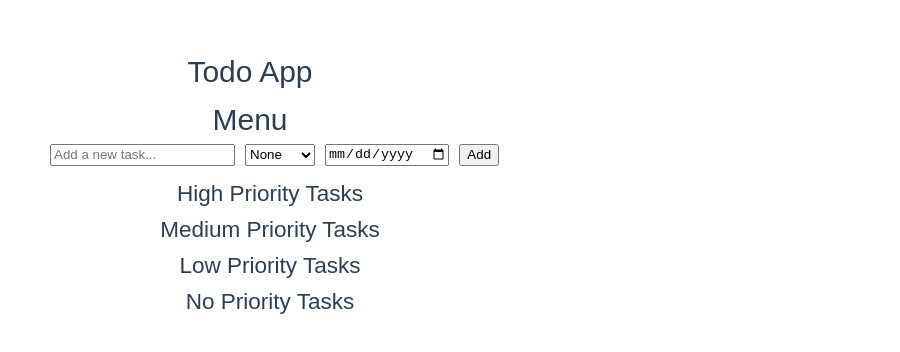
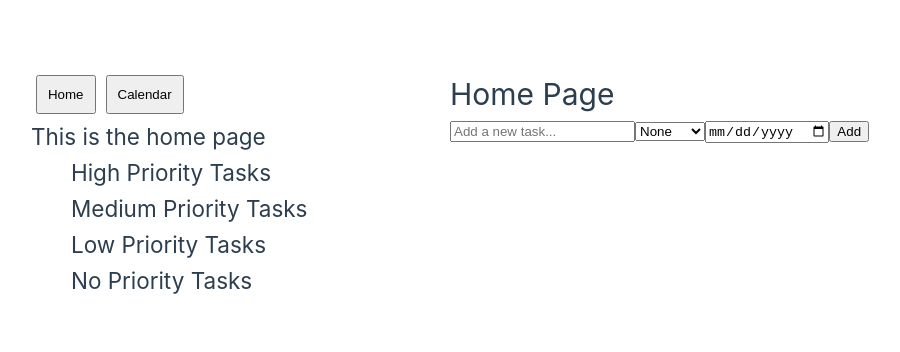
Before and after one commit to dariusbarbus/todoapp, a Vue app in the folder frontend/: page / in a window 1280 px wide. Shown: the part 216-568 px from the top of the page, without its empty margins (190-1090 px from the left). Built offline with nearby package versions, Linux system fonts and the light colour scheme.

Commit message:
added routes and menu to project, tasks are working, UI is awful, need to implement calendar view

```diff
--- a/frontend/package.json
+++ b/frontend/package.json
@@ -9,7 +9,8 @@
     "preview": "vite preview"
   },
   "dependencies": {
-    "vue": "^3.5.13"
+    "vue": "^3.5.13",
+    "vue-router": "^4.5.0"
   },
   "devDependencies": {
     "@vitejs/plugin-vue": "^5.2.1",
--- a/frontend/src/App.vue
+++ b/frontend/src/App.vue
@@ -1,132 +1,8 @@
 <template>
-  <div class="app">
-    <h1>Todo App</h1>
-
-    <div>
-      <Menu />
-    </div>
-
-    <div class="input-container">
-      <input v-model="newTask" @keyup.enter="addTask" placeholder="Add a new task..." />
-      <select v-model="priority">
-        <option value="none">None</option>
-        <option value="low">Low</option>
-        <option value="medium">Medium</option>
-        <option value="high">High</option>
-      </select>
-      <input type="date" v-model="dueDate" />
-      <button @click="addTask">Add</button>
-    </div>
-    <ul>
-
-      <h2>High Priority Tasks</h2>
-      <li v-for="(task, index) in highPriorityTasks" :key="index" :class="{ completed: task.completed }">
-        <input type="checkbox" v-model="task.completed" @click="removeTask(index)" />
-        <span @click="toggleTask(index)">{{ task.text }} - {{ task.priority }} - Due: {{ task.dueDate }}</span>
-      </li>
-
-      <h2>Medium Priority Tasks</h2>
-      <li v-for="(task, index) in mediumPriorityTasks" :key="index" :class="{ completed: task.completed }">
-        <input type="checkbox" v-model="task.completed" @click="removeTask(index)" />
-        <span @click="toggleTask(index)">{{ task.text }} - {{ task.priority }} - Due: {{ task.dueDate }}</span>
-      </li>
-
-      <h2>Low Priority Tasks</h2>
-      <li v-for="(task, index) in lowPriorityTasks" :key="index" :class="{ completed: task.completed }">
-        <input type="checkbox" v-model="task.completed" @click="removeTask(index)" />
-        <span @click="toggleTask(index)">{{ task.text }} - {{ task.priority }}- Due: {{ task.dueDate }}</span>
-      </li>
-
-      <h2>No Priority Tasks</h2>
-      <li v-for="(task, index) in nonePriorityTasks" :key="index" :class="{ completed: task.completed }">
-        <input type="checkbox" v-model="task.completed" @click="removeTask(index)" />
-        <span @click="toggleTask(index)">{{ task.text }} - {{ task.priority }} - Due: {{ task.dueDate }}</span>
-      </li>
-    </ul>
-
-
-  </div>
+  <Menu />
+  <RouterView />
 </template>
 
-<script>
-import { ref, computed } from 'vue';
+<script setup>
 import Menu from './components/Menu.vue';
-
-export default {
-  components: { Menu },
-
-  setup() {
-    const newTask = ref('');
-    const priority = ref('none');
-    const dueDate = ref('');
-    const tasks = ref([]);
-
-    const priorityOrder = { high: 3, medium: 2, low: 1 , none: 0 };
-
-    // sorts all tasks by priority
-    const sortedTasks = computed(() => {
-      return [...tasks.value].sort((a, b) => priorityOrder[b.priority] - priorityOrder[a.priority]);
-    });
-
-    // shows only none priority tasks
-    const nonePriorityTasks = computed(() => {
-      return sortedTasks.value.filter((task) => task.priority === 'none');
-    });
-
-    // shows only the low priority tasks
-    const lowPriorityTasks = computed(() => {
-      return sortedTasks.value.filter((task) => task.priority === 'low');
-    });
-
-    // shows only the medium priority tasks
-    const mediumPriorityTasks = computed(() => {
-      return sortedTasks.value.filter((task) => task.priority === 'medium');
-    });
-
-    // shows only the high priority tasks
-    const highPriorityTasks = computed(() => {
-      return sortedTasks.value.filter((task) => task.priority === 'high');
-    });
-
-    const addTask = () => {
-      if (newTask.value.trim() !== '') {
-        tasks.value.push({ text: newTask.value, priority: priority.value, dueDate: dueDate.value, completed: false });
-        newTask.value = '';
-        priority.value = 'none';
-        dueDate.value = '';
-      }
-    };
-
-    const toggleTask = (index) => {
-      tasks.value[index].completed = !tasks.value[index].completed;
-    };
-
-    const removeTask = (index) => {
-      setTimeout(() => {
-        tasks.value.splice(index, 1);
-      }, 1000);
-    };
-
-    return { newTask, priority, dueDate, tasks, sortedTasks, addTask, toggleTask, removeTask, lowPriorityTasks, mediumPriorityTasks, highPriorityTasks, nonePriorityTasks};
-  },
-};
 </script>
-
-<style scoped>
-.app {
-  max-width: 400px;
-  margin: auto;
-  text-align: center;
-  font-family: Arial, sans-serif;
-}
-.input-container {
-  display: flex;
-  gap: 10px;
-  margin-bottom: 10px;
-}
-.completed {
-  text-decoration: line-through;
-  color: gray;
-}
-
-</style>
--- a/frontend/src/components/Menu.vue
+++ b/frontend/src/components/Menu.vue
@@ -1,11 +1,28 @@
 <template>
-    <h1>Menu</h1>
+  <div>
+    <button @click="goToHome">Home</button>
+    <button @click="goToCalendar">Calendar</button>
+  </div>
 </template>
 
-<script>
+<script setup>
+import { useRouter } from 'vue-router';
 
+const router = useRouter(); // Ensure this is inside <script setup>
+
+const goToHome = () => {
+  router.push('/');
+};
+
+const goToCalendar = () => {
+  router.push('/calendar');
+};
 </script>
 
 <style scoped>
-
+button {
+  margin: 5px;
+  padding: 10px;
+  cursor: pointer;
+}
 </style>
--- a/frontend/src/main.js
+++ b/frontend/src/main.js
@@ -2,5 +2,8 @@ import './assets/main.css'
 
 import { createApp } from 'vue'
 import App from './App.vue'
+import router from './router';
 
-createApp(App).mount('#app')
+const app = createApp(App);
+app.use(router);
+app.mount('#app');
--- /dev/null
+++ b/frontend/src/views/Calendar.vue
@@ -0,0 +1,4 @@
+<template>
+  <h1>Calendar Page</h1>
+  <h2>This is the calendar page</h2>
+</template>
--- /dev/null
+++ b/frontend/src/views/Home.vue
@@ -0,0 +1,106 @@
+<template>
+  <h1>Home Page</h1>
+  <h2>This is the home page</h2>
+
+    <div class="input-container">
+      <input v-model="newTask" @keyup.enter="addTask" placeholder="Add a new task..." />
+      <select v-model="priority">
+        <option value="none">None</option>
+        <option value="low">Low</option>
+        <option value="medium">Medium</option>
+        <option value="high">High</option>
+      </select>
+      <input type="date" v-model="dueDate" />
+      <button @click="addTask">Add</button>
+    </div>
+
+    <ul>
+
+      <h2>High Priority Tasks</h2>
+      <li v-for="(task, index) in highPriorityTasks" :key="index" :class="{ completed: task.completed }">
+        <input type="checkbox" v-model="task.completed" @click="removeTask(index)" />
+        <span @click="toggleTask(index)">{{ task.text }} - {{ task.priority }} - Due: {{ task.dueDate }}</span>
+      </li>
+
+      <h2>Medium Priority Tasks</h2>
+      <li v-for="(task, index) in mediumPriorityTasks" :key="index" :class="{ completed: task.completed }">
+        <input type="checkbox" v-model="task.completed" @click="removeTask(index)" />
+        <span @click="toggleTask(index)">{{ task.text }} - {{ task.priority }} - Due: {{ task.dueDate }}</span>
+      </li>
+
+      <h2>Low Priority Tasks</h2>
+      <li v-for="(task, index) in lowPriorityTasks" :key="index" :class="{ completed: task.completed }">
+        <input type="checkbox" v-model="task.completed" @click="removeTask(index)" />
+        <span @click="toggleTask(index)">{{ task.text }} - {{ task.priority }}- Due: {{ task.dueDate }}</span>
+      </li>
+
+      <h2>No Priority Tasks</h2>
+      <li v-for="(task, index) in nonePriorityTasks" :key="index" :class="{ completed: task.completed }">
+        <input type="checkbox" v-model="task.completed" @click="removeTask(index)" />
+        <span @click="toggleTask(index)">{{ task.text }} - {{ task.priority }} - Due: {{ task.dueDate }}</span>
+      </li>
+    </ul>
+
+</template>
+
+<script>
+    import {ref, computed} from 'vue';
+
+    export default {
+        setup() {
+            const newTask = ref('');
+            const priority = ref('none');
+            const dueDate = ref('');
+            const tasks = ref([]);
+
+            const priorityOrder = { high: 3, medium: 2, low: 1 , none: 0 };
+
+            // sorts all tasks by priority
+    const sortedTasks = computed(() => {
+      return [...tasks.value].sort((a, b) => priorityOrder[b.priority] - priorityOrder[a.priority]);
+    });
+
+    // shows only none priority tasks
+    const nonePriorityTasks = computed(() => {
+      return sortedTasks.value.filter((task) => task.priority === 'none');
+    });
+
+    // shows only the low priority tasks
+    const lowPriorityTasks = computed(() => {
+      return sortedTasks.value.filter((task) => task.priority === 'low');
+    });
+
+    // shows only the medium priority tasks
+    const mediumPriorityTasks = computed(() => {
+      return sortedTasks.value.filter((task) => task.priority === 'medium');
+    });
+
+    // shows only the high priority tasks
+    const highPriorityTasks = computed(() => {
+      return sortedTasks.value.filter((task) => task.priority === 'high');
+    });
+
+    const addTask = () => {
+      if (newTask.value.trim() !== '') {
+        tasks.value.push({ text: newTask.value, priority: priority.value, dueDate: dueDate.value, completed: false });
+        newTask.value = '';
+        priority.value = 'none';
+        dueDate.value = '';
+      }
+    };
+
+    const toggleTask = (index) => {
+      tasks.value[index].completed = !tasks.value[index].completed;
+    };
+
+    const removeTask = (index) => {
+      setTimeout(() => {
+        tasks.value.splice(index, 1);
+      }, 1000);
+    };
+
+    return { newTask, priority, dueDate, tasks, sortedTasks, addTask, toggleTask, removeTask, lowPriorityTasks, mediumPriorityTasks, highPriorityTasks, nonePriorityTasks};
+  },
+
+    };
+</script>
```
Also changed, not shown: frontend/src/router.js (added, +15 -0 lines), 1 other file (tests, documents, lock files or other folders).
